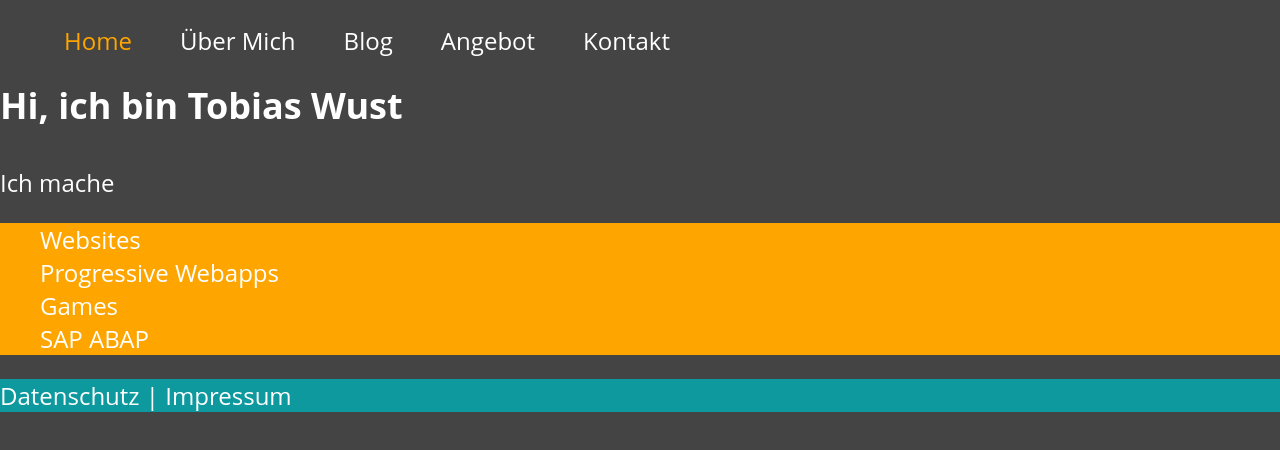
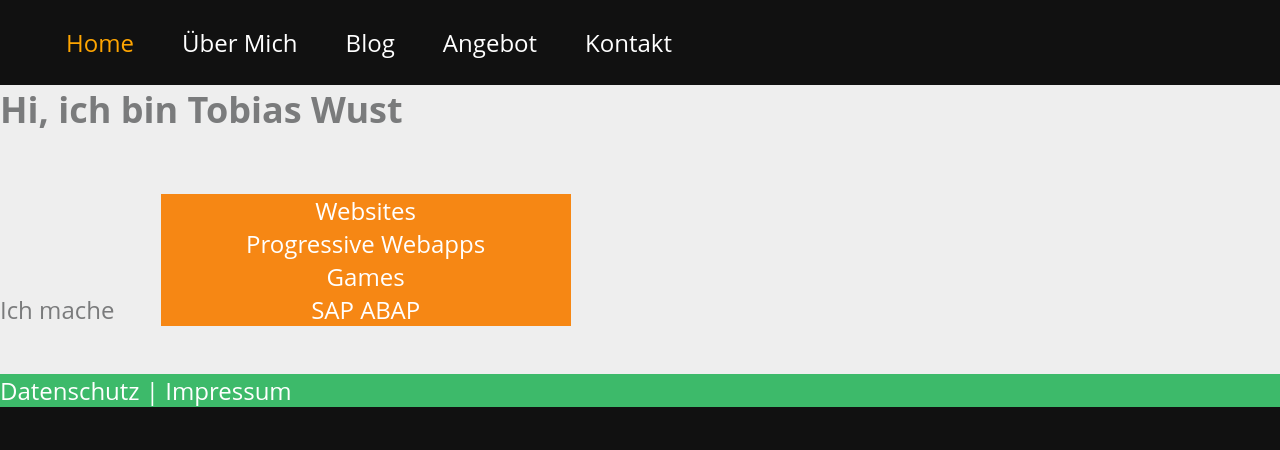
Before and after one commit to TobiasWust/tobiaswustde, a Nuxt app: page / in a window 1280 px wide. Shown: the top 450 px of the page. Built offline with nearby package versions, Linux system fonts and the light colour scheme.

Commit message:
some styling

```diff
--- a/components/navigation.vue
+++ b/components/navigation.vue
@@ -20,6 +20,11 @@ export default {
 </script>
 
 <style scoped>
+nav {
+  background-color: #111;
+  padding: 2px;
+}
+
 .nuxt-link-active {
   color: orange;
 }
@@ -28,10 +33,16 @@ a {
   color: white;
   transition: all 1s ease;
 }
+
 li {
   list-style: none;
   display: inline;
   padding-right: 1em;
   padding-left: 1em;
+  transition: all 1s ease;
+}
+
+a:hover {
+  color: #3dba6a;
 }
 </style>
--- a/components/wu_footer.vue
+++ b/components/wu_footer.vue
@@ -10,6 +10,7 @@ export default {};
 
 <style scoped>
 div {
-  background-color: #0d999e;
+  background-color: #3dba6a;
+  color: white;
 }
 </style>
--- a/layouts/default.vue
+++ b/layouts/default.vue
@@ -57,14 +57,19 @@ body {
   /* background-image: url("~/assets/img/background.jpg"); */
   background-repeat: no-repeat;
   background-size: 100% auto;
-  background-color: #444;
-  color: #fff;
+  background-color: #111;
+  color: #7a7b7c;
   font-size: 150%;
 }
 
 h1,
 p {
   margin: 0 0 1em 0;
+}
+
+.wrapper {
+  background-color: #eee;
+  height: 100%;
 }
 
 /* .wrapper {
--- a/pages/about.vue
+++ b/pages/about.vue
@@ -11,7 +11,4 @@ export default {};
 </script>
 
 <style scoped>
-h1 {
-  color: #fff;
-}
 </style>
--- a/pages/contact.vue
+++ b/pages/contact.vue
@@ -1,7 +1,7 @@
 <template>
   <div class="container">
     <h1 class="title">
-      Contact
+      Kontakt
     </h1>
     <div class="content">
       <form name="contact" action="/success/" method="POST" netlify>
--- a/pages/index.vue
+++ b/pages/index.vue
@@ -18,10 +18,19 @@ export default {};
 
 <style scoped>
 ul {
-  background-color: orange;
+  display: inline-block;
+  width: 450px;
+  position: relative;
 }
-
 li {
+  text-align: center;
+  padding-left: 5px;
+  padding-right: 5px;
+  /* position: absolute;
+  top: 0;
+  left: 0; */
   list-style: none;
+  background-color: #f68714;
+  color: white;
 }
 </style>
```
